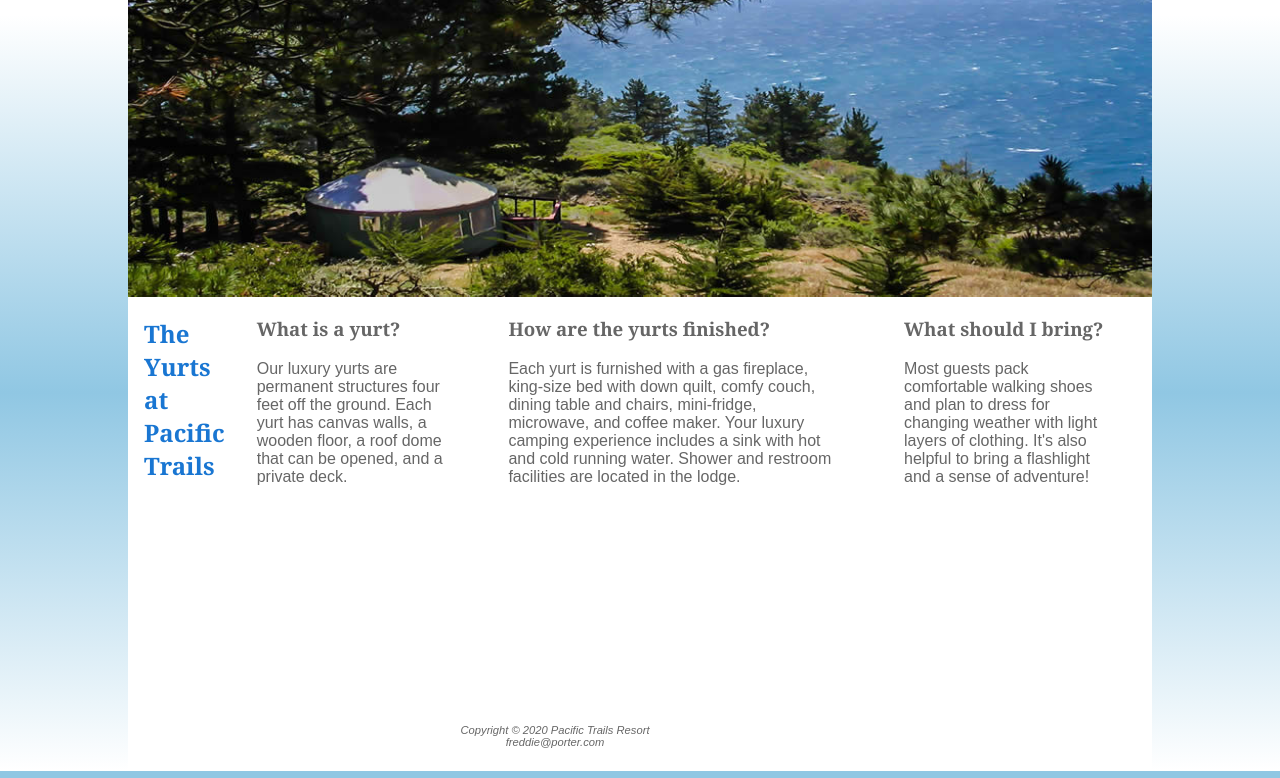
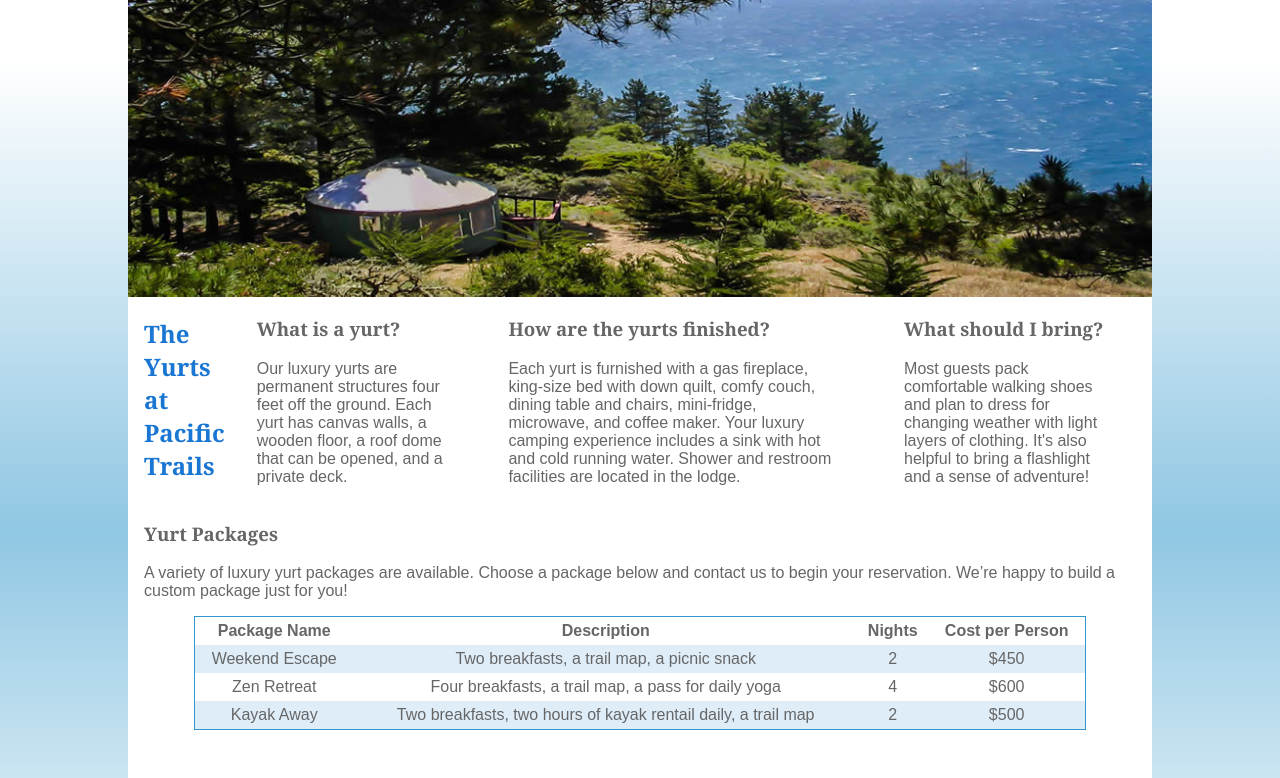
Before and after one commit to frePor/pacific, a plain HTML site: page yurts.html in a window 1280 px wide. Shown: the part 174-952 px from the top of the page. Drawn offline with Linux system fonts and the light colour scheme.

Commit message:
modified pacific.css & yurts.html

```diff
--- a/pacific.css
+++ b/pacific.css
@@ -173,6 +173,33 @@
   display: none;
 }
 
+table{
+  margin:auto;
+  width: 90%;
+  border: 1px solid #3399CC;
+  border-collapse: collapse;
+}
+
+td{
+  padding: 5px;
+  border: 1px #3399CC;
+  text-align: center;
+
+}
+
+th{
+  padding: 5px;
+  border: 1px #3399CC;
+}
+
+td.text{
+  text-align: left;
+}
+
+tr:nth-of-type(even){
+  background-color: #DFEDF8;
+}
+
 @media(min-width: 600px){
   h1{
     font-size: 2em;
--- a/yurts.html
+++ b/yurts.html
@@ -39,11 +39,43 @@
                 <p>Most guests pack comfortable walking shoes and plan to dress for changing weather with light layers of clothing. It's also helpful to bring a flashlight and a sense of adventure!</p>
            </section>
           </div>
+
+          <h3>Yurt Packages</h3>
+            <p>A variety of luxury yurt packages are available. Choose a package below and contact us to begin your reservation. We’re happy to build a custom package just for you!</p>
+
+            <table>
+                <tr>
+                    <th>Package Name</th>
+                    <th>Description</th>
+                    <th>Nights</th>
+                    <th>Cost per Person</th>
+                </tr>
+                <tr>
+                    <td>Weekend Escape</td>
+                    <td>Two breakfasts, a trail map, a picnic snack</td>
+                    <td>2</td>
+                    <td>$450</td>
+                </tr>
+                <tr>
+                    <td>Zen Retreat</td>
+                    <td>Four breakfasts, a trail map, a pass for daily yoga</td>
+                    <td>4</td>
+                    <td>$600</td>
+                </tr>
+                <tr>
+                    <td>Kayak Away</td>
+                    <td>Two breakfasts, two hours of kayak rentail daily, a trail map</td>
+                    <td>2</td>
+                    <td>$500</td>
+                </tr>
+            </table>
+
             <footer id="footeralign1">
                 <p>Copyright © 2020 Pacific Trails Resort <br>
                             freddie@porter.com
                 </p>
             </footer>
+
         </main>
      </div>
     </body>
```
